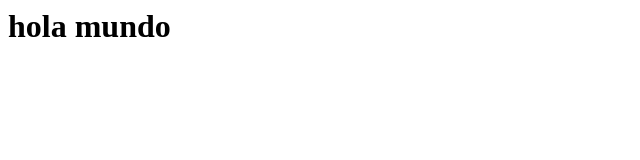
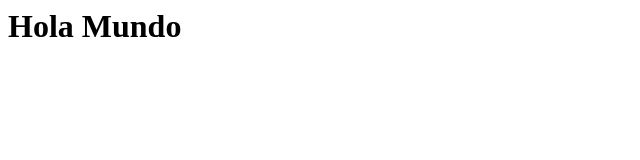
Before and after one commit to duvian423/ejercicio-git, a plain HTML site: page index.html in a window 1280 px wide. Shown: the whole page, without its empty margins (0-640 px from the left). Drawn offline with Linux system fonts and the light colour scheme.

Commit message:
se arregla titulo

```diff
--- a/index.html
+++ b/index.html
@@ -1 +1 @@
-<h1>hola mundo</h1>
+<h1>Hola Mundo</h1>
```
